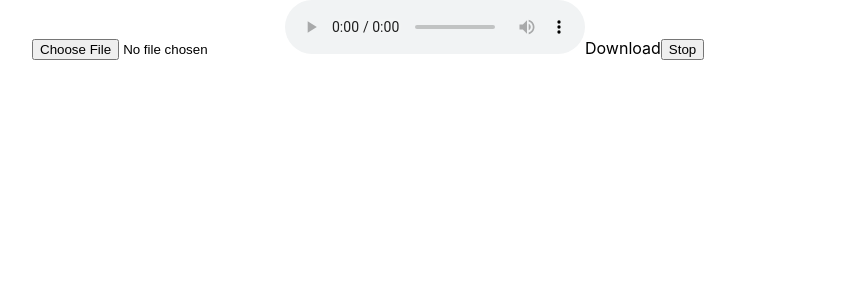
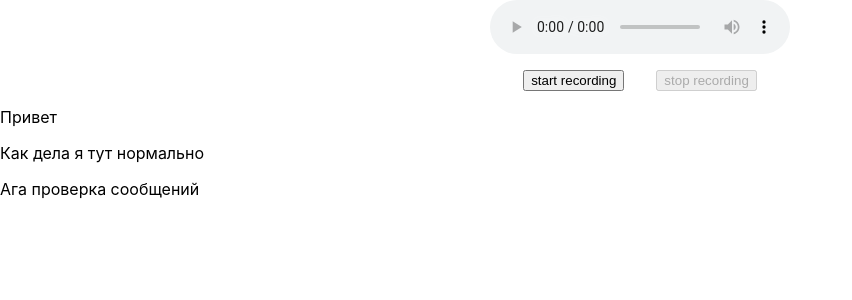
Before and after one commit to Foxona/za_record, a Next.js app: page / in a window 1280 px wide. Shown: the top 300 px of the page, without its empty margins (0-852 px from the left). Built offline with nearby package versions, Linux system fonts and the light colour scheme; no server answers.

Commit message:
simple record front

```diff
--- /dev/null
+++ b/pages/hooks/useRecorder.js
@@ -0,0 +1,48 @@
+import { useEffect, useState } from "react";
+
+const useRecorder = () => {
+  const [audioURL, setAudioURL] = useState("");
+  const [isRecording, setIsRecording] = useState(false);
+  const [recorder, setRecorder] = useState(null);
+
+  useEffect(() => {
+    // Lazily obtain recorder first time we're recording.
+    if (recorder === null) {
+      if (isRecording) {
+        requestRecorder().then(setRecorder, console.error);
+      }
+      return;
+    }
+
+    // Manage recorder state.
+    if (isRecording) {
+      recorder.start();
+    } else {
+      recorder.stop();
+    }
+
+    // Obtain the audio when ready.
+    const handleData = e => {
+      setAudioURL(URL.createObjectURL(e.data));
+    };
+
+    recorder.addEventListener("dataavailable", handleData);
+    return () => recorder.removeEventListener("dataavailable", handleData);
+  }, [recorder, isRecording]);
+
+  const startRecording = () => {
+    setIsRecording(true);
+  };
+
+  const stopRecording = () => {
+    setIsRecording(false);
+  };
+
+  return [audioURL, isRecording, startRecording, stopRecording];
+};
+
+async function requestRecorder() {
+  const stream = await navigator.mediaDevices.getUserMedia({ audio: true });
+  return new MediaRecorder(stream);
+}
+export default useRecorder;
--- a/pages/index.tsx
+++ b/pages/index.tsx
@@ -1,84 +1,45 @@
 import type { NextPage } from "next";
-import Head from "next/head";
-import Image from "next/image";
 import { useState, useRef, useEffect } from "react";
-import styles from "../styles/Home.module.css";
+import styled from "../styles/Audiorecorder.module.css";
+import useRecorder from "./hooks/useRecorder";
 
 const AudioRecorder = () => {
-  const [playerUrl, setPlayerUrl] = useState("");
-  const player = useRef();
-  const [stopButton, setStopButton] = useState()
-  // const downloadLink = document.getElementById('download');
-  // const stopButton = document.getElementById('stop');
+  let [audioURL, isRecording, startRecording, stopRecording] = useRecorder();
+  return (
+    <div className={styled.recordControls}>
+      <audio src={audioURL} controls />
+      <div className={styled.controlButtons}>
+        <button onClick={startRecording} disabled={isRecording}>
+          start recording
+        </button>
+        <button onClick={stopRecording} disabled={!isRecording}>
+          stop recording
+        </button>
+      </div>
+    </div>
+  );
+};
 
-  const handleOnChange = (e: any) => {
-    const file = e.target.files[0];
-    const url = URL.createObjectURL(file);
-    // Do something with the audio file.
-    setPlayerUrl(url);
-  };
-
-  const handleSuccess = function (stream) {
-    console.log(window);
-    console.log(player);
-    if (window.URL) {
-      player.current.srcObject = stream;
-    } else {
-      player.current.src = stream;
-    }
-
-    const context = new AudioContext();
-    const source = context.createMediaStreamSource(stream);
-    const processor = context.createScriptProcessor(1024, 1, 1);
-
-    source.connect(processor);
-    processor.connect(context.destination);
-
-    processor.onaudioprocess = function (e) {
-      // Do something with the data, e.g. convert it to WAV
-      console.log(e.inputBuffer);
-    };
-
-    const options = { mimeType: "audio/webm" };
-    const recordedChunks = [];
-    const mediaRecorder = new MediaRecorder(stream, options);
-
-    mediaRecorder.addEventListener("dataavailable", function (e) {
-      if (e.data.size > 0) recordedChunks.push(e.data);
-    });
-
-    mediaRecorder.addEventListener("stop", function () {
-      downloadLink.href = URL.createObjectURL(new Blob(recordedChunks));
-      downloadLink.download = "acetest.wav";
-    });
-
-    stopButton.addEventListener("click", function () {
-      mediaRecorder.stop();
-    });
-
-    mediaRecorder.start();
-  };
-
-  useEffect(() => {
-    navigator.mediaDevices
-      .getUserMedia({ audio: true, video: false })
-      .then(handleSuccess);
-  }, []);
-
+const AudioTranscript = () => {
+  const [transcriptsText, setTranscriptsText] = useState<string[]>([
+    "Привет",
+    "Как дела я тут нормально",
+    "Ага проверка сообщений",
+  ]);
   return (
-    <>
-      <input type="file" accept="audio/*" capture onChange={handleOnChange} />
-      <audio controls ref={player} src={playerUrl} />
-      <a id="download">Download</a>
-      <button ref={stopButton}>Stop</button>
-    </>
+    <div>
+      {transcriptsText.map((text: string, i) => (
+        <p key={i}>{text}</p>
+      ))}
+    </div>
   );
 };
 
 const Home: NextPage = () => {
   return (
-    <div className={styles.container}>
+    <div className={styled.container}>
       <AudioRecorder />
+      <AudioTranscript />
     </div>
   );
 };
--- /dev/null
+++ b/styles/Audiorecorder.module.css
@@ -0,0 +1,12 @@
+.recordControls {
+  display: flex;
+  flex-direction: column;
+  gap: 1em;
+  justify-content: center;
+  align-items: center;
+}
+
+.controlButtons {
+  display: flex;
+  gap: 2em;
+}
--- a/styles/Home.module.css
+++ /dev/null
@@ -1,116 +0,0 @@
-.container {
-  padding: 0 2rem;
-}
-
-.main {
-  min-height: 100vh;
-  padding: 4rem 0;
-  flex: 1;
-  display: flex;
-  flex-direction: column;
-  justify-content: center;
-  align-items: center;
-}
-
-.footer {
-  display: flex;
-  flex: 1;
-  padding: 2rem 0;
-  border-top: 1px solid #eaeaea;
-  justify-content: center;
-  align-items: center;
-}
-
-.footer a {
-  display: flex;
-  justify-content: center;
-  align-items: center;
-  flex-grow: 1;
-}
-
-.title a {
-  color: #0070f3;
-  text-decoration: none;
-}
-
-.title a:hover,
-.title a:focus,
-.title a:active {
-  text-decoration: underline;
-}
-
-.title {
-  margin: 0;
-  line-height: 1.15;
-  font-size: 4rem;
-}
-
-.title,
-.description {
-  text-align: center;
-}
-
-.description {
-  margin: 4rem 0;
-  line-height: 1.5;
-  font-size: 1.5rem;
-}
-
-.code {
-  background: #fafafa;
-  border-radius: 5px;
-  padding: 0.75rem;
-  font-size: 1.1rem;
-  font-family: Menlo, Monaco, Lucida Console, Liberation Mono, DejaVu Sans Mono,
-    Bitstream Vera Sans Mono, Courier New, monospace;
-}
-
-.grid {
-  display: flex;
-  align-items: center;
-  justify-content: center;
-  flex-wrap: wrap;
-  max-width: 800px;
-}
-
-.card {
-  margin: 1rem;
-  padding: 1.5rem;
-  text-align: left;
-  color: inherit;
-  text-decoration: none;
-  border: 1px solid #eaeaea;
-  border-radius: 10px;
-  transition: color 0.15s ease, border-color 0.15s ease;
-  max-width: 300px;
-}
-
-.card:hover,
-.card:focus,
-.card:active {
-  color: #0070f3;
-  border-color: #0070f3;
-}
-
-.card h2 {
-  margin: 0 0 1rem 0;
-  font-size: 1.5rem;
-}
-
-.card p {
-  margin: 0;
-  font-size: 1.25rem;
-  line-height: 1.5;
-}
-
-.logo {
-  height: 1em;
-  margin-left: 0.5rem;
-}
-
-@media (max-width: 600px) {
-  .grid {
-    width: 100%;
-    flex-direction: column;
-  }
-}
```
